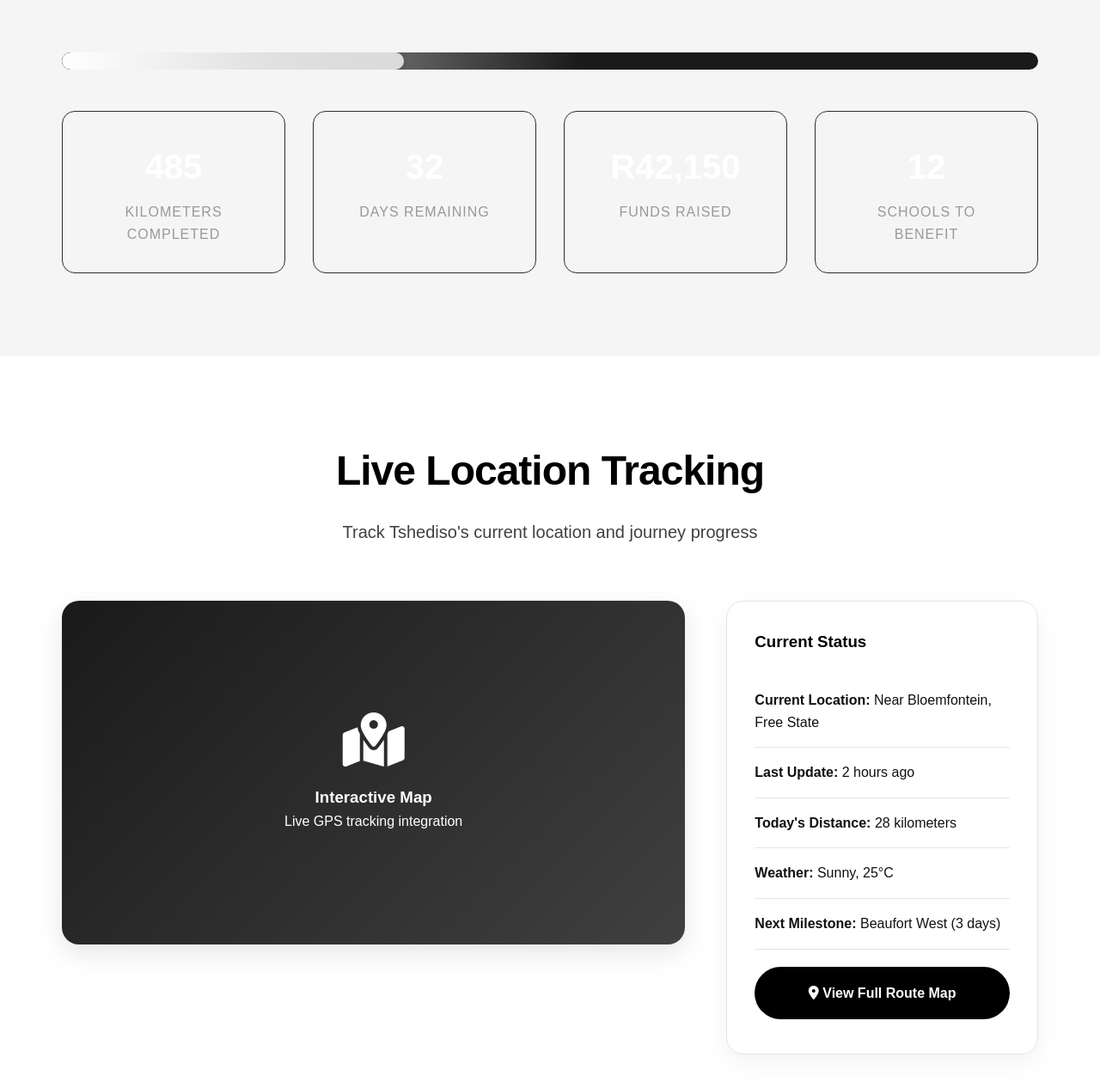
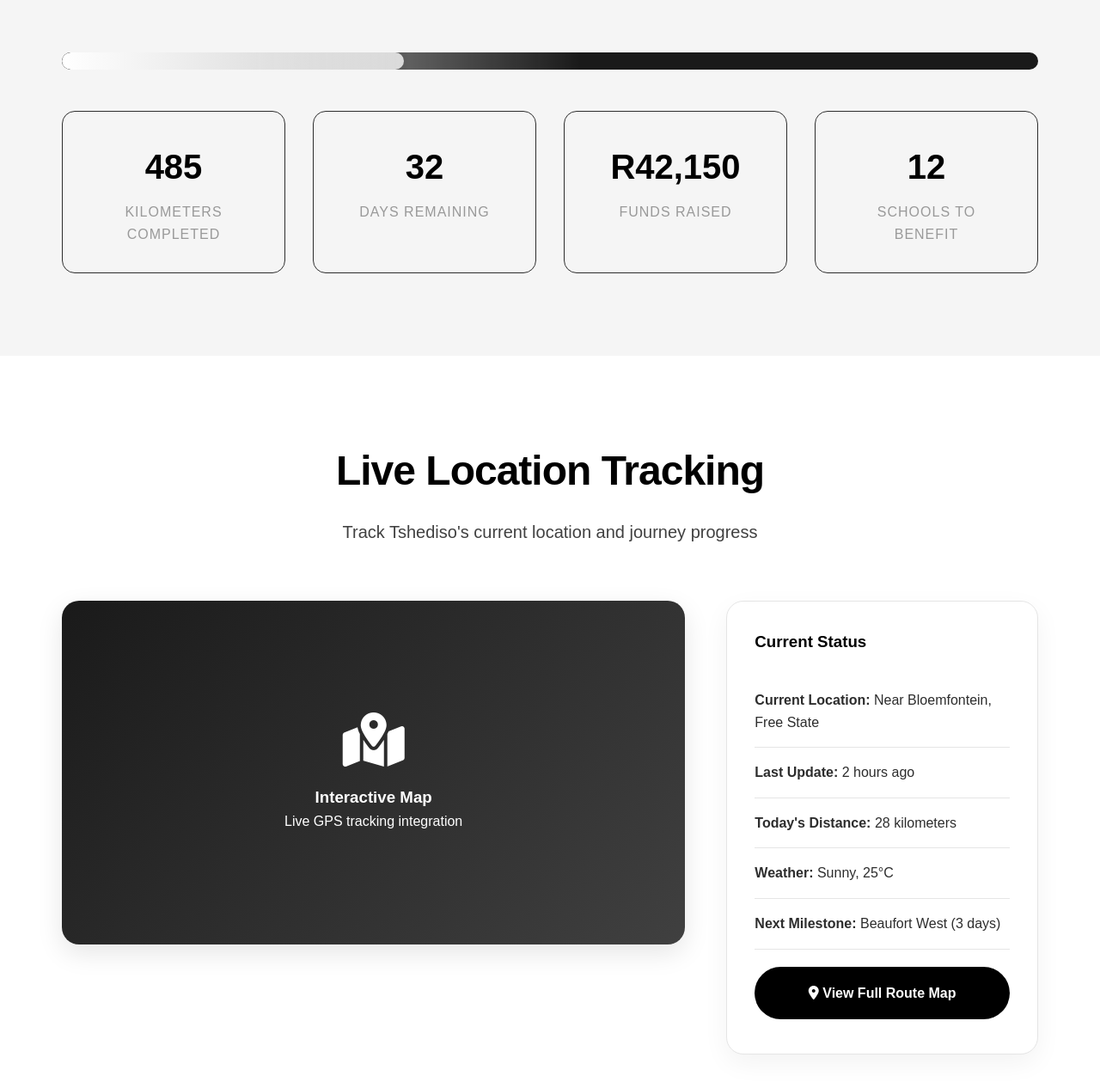
Before and after one commit to MathekoTauu/joburg2cpt, a plain HTML site: page index.html in a window 1280 px wide. Shown: the part 1876-3142 px from the top of the page at 86% size. Drawn offline with Linux system fonts and the light colour scheme.

Commit message:
Update index.html
updated section progress &livetracking

```diff
--- a/index.html
+++ b/index.html
@@ -101,9 +101,10 @@
     </section>
 
     <!-- Progress Section -->
+           <!-- Progress Section -->
 <section class="progress fade-in" id="progress">
     <div class="container">
-            <h2>Live Progress Tracking</h2>
+        <h2 style="color: var(--black);">Live Progress Tracking</h2>
         <p class="section-subtitle" style="color: var(--gray-400);">Follow Tshediso's journey in real-time as he makes his way from Johannesburg to Cape Town</p>
 
         <div class="progress-bar-container">
@@ -112,63 +113,62 @@
 
         <div class="progress-stats">
             <div class="stat">
-                    <div class="stat-number" id="distance-covered">485</div>
+                <div class="stat-number" id="distance-covered" style="color: var(--black);">485</div>
                 <div class="stat-label">Kilometers Completed</div>
             </div>
             <div class="stat">
-                    <div class="stat-number" id="days-remaining">32</div>
+                <div class="stat-number" id="days-remaining" style="color: var(--black);">32</div>
                 <div class="stat-label">Days Remaining</div>
             </div>
             <div class="stat">
-                    <div class="stat-number">R<span id="funds-raised">42,150</span></div>
+                <div class="stat-number" style="color: var(--black);">R<span id="funds-raised">42,150</span></div>
                 <div class="stat-label">Funds Raised</div>
             </div>
             <div class="stat">
-                    <div class="stat-number">12</div>
+                <div class="stat-number" style="color: var(--black);">12</div>
                 <div class="stat-label">Schools to Benefit</div>
             </div>
         </div>
     </div>
 </section>
-
 <!-- Live Tracking Section -->
 <section class="live-tracking fade-in" id="tracking">
     <div class="container">
-            <h2>Live Location Tracking</h2>
-            <p class="section-subtitle">Track Tshediso's current location and journey progress</p>
+        <h2 style="color: var(--black);">Live Location Tracking</h2>
+        <p class="section-subtitle" style="color: var(--gray-600);">Track Tshediso's current location and journey progress</p>
 
         <div class="tracking-container">
             <div class="map-container" id="map">
                 <div style="width:100%; height:100%; display:flex; justify-content:center; align-items:center; background: linear-gradient(135deg, var(--gray-800) 0%, var(--gray-600) 100%); color:white;">
                     <div style="text-align:center;">
                         <i class="fas fa-map-marked-alt" style="font-size: 4rem; margin-bottom: 20px; color: var(--white);"></i>
-                            <h3>Interactive Map</h3>
-                            <p>Live GPS tracking integration</p>
+                        <h3 style="color: var(--white);">Interactive Map</h3>
+                        <p style="color: var(--white);">Live GPS tracking integration</p>
                     </div>
                 </div>
             </div>
 
             <div class="tracking-info">
-                    <h3>Current Status</h3>
+                <h3 style="color: var(--black);">Current Status</h3>
 
                 <div class="tracking-detail">
-                        <p><strong>Current Location:</strong> Near Bloemfontein, Free State</p>
+                    <p style="color: var(--gray-700);"><strong>Current Location:</strong> Near Bloemfontein, Free State</p>
                 </div>
 
                 <div class="tracking-detail">
-                        <p><strong>Last Update:</strong> 2 hours ago</p>
+                    <p style="color: var(--gray-700);"><strong>Last Update:</strong> 2 hours ago</p>
                 </div>
 
                 <div class="tracking-detail">
-                        <p><strong>Today's Distance:</strong> 28 kilometers</p>
+                    <p style="color: var(--gray-700);"><strong>Today's Distance:</strong> 28 kilometers</p>
                 </div>
 
                 <div class="tracking-detail">
-                        <p><strong>Weather:</strong> Sunny, 25°C</p>
+                    <p style="color: var(--gray-700);"><strong>Weather:</strong> Sunny, 25°C</p>
                 </div>
 
                 <div class="tracking-detail">
-                        <p><strong>Next Milestone:</strong> Beaufort West (3 days)</p>
+                    <p style="color: var(--gray-700);"><strong>Next Milestone:</strong> Beaufort West (3 days)</p>
                 </div>
 
                 <a href="#" class="btn" style="margin-top: 20px; width: 100%; text-align: center; background: var(--black); color: var(--white);">
```
Lines whose indentation alone changed are shown as unchanged.
